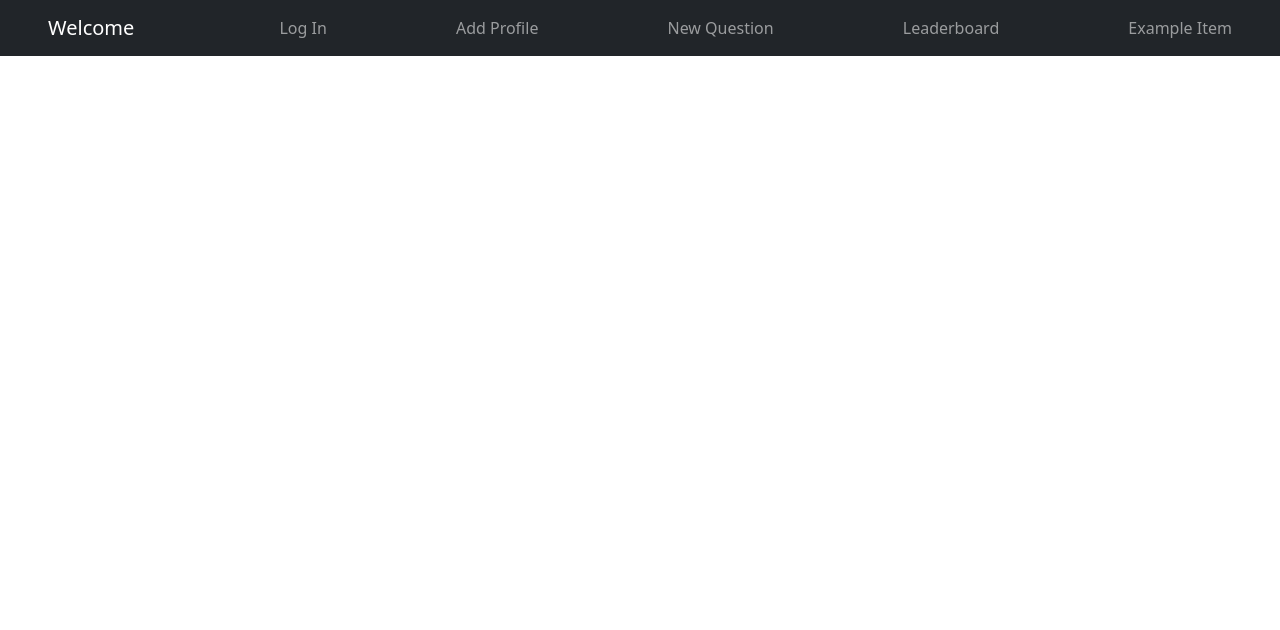
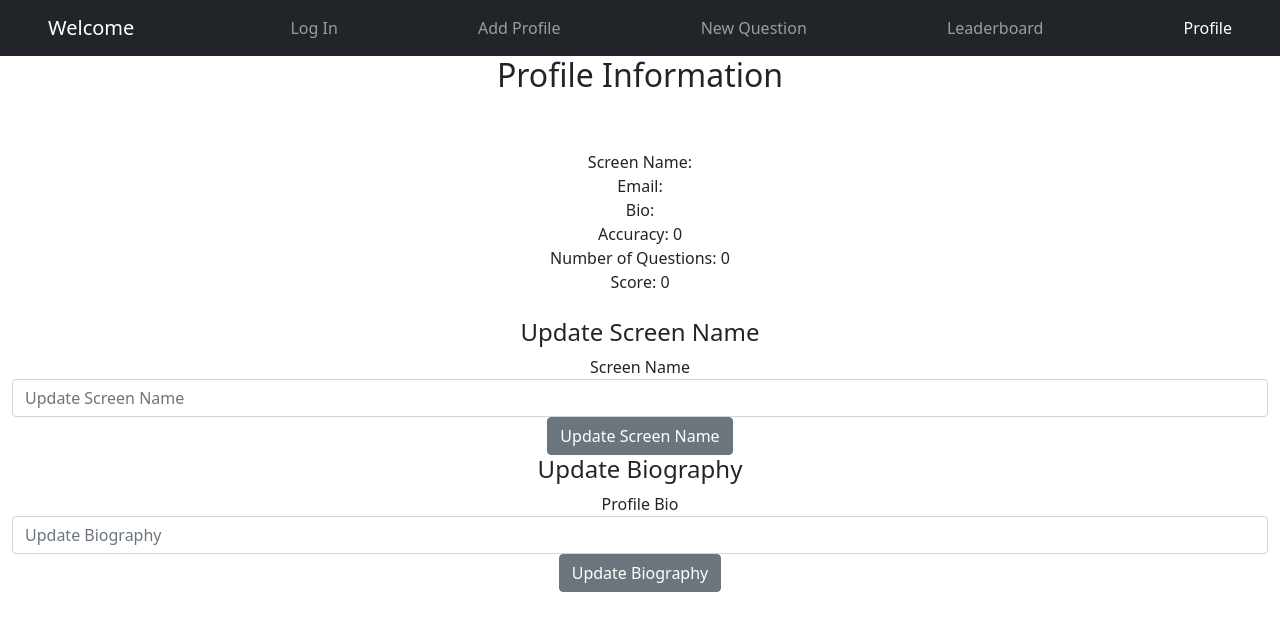
Before and after one commit to CGreenup/Project2-Trivia-Bird-Frontend, a React (Create React App) app: page /profile in a window 1280 px wide. Shown: the top 630 px of the page. Built offline with nearby package versions, Linux system fonts and the light colour scheme; no server answers.

Commit message:
added userprofile page

```diff
--- a/src/components/NavBar.tsx
+++ b/src/components/NavBar.tsx
@@ -23,7 +23,7 @@ const NavBar:React.FC<unknown> = (props) => {
                 </span>
 
                 <span className="navbar-nav">
-                    <NavLink className = 'nav-link' to = '/example'> Example Item </NavLink>
+                    <NavLink className = 'nav-link' to = '/profile'> Profile </NavLink>
                 </span>
         </nav>
     );
--- a/src/components/ProfileInfo.tsx
+++ b/src/components/ProfileInfo.tsx
@@ -2,32 +2,73 @@ import React from 'react';
 import { useState, useEffect } from "react";
 import { UserProfile } from "../models/UserProfile";
 import { ApiUpdateScreenName } from "../remote/SpringApi";
+import { ApiUpdateProfileBio } from "../remote/SpringApi";
+import { ApiGetProfile } from "../remote/SpringApi";
 
+type Props = {
+  userProfile: UserProfile
+}
 
-const ProfileInfo = () => {
-    //const [userProfileSet, setUserProfiles] = useState<UserProfile[]>([]);
-    const [profile, setProfile] = useState<UserProfile>();
+const ProfileInfo:React.FC<Props> = (props) => {
+    const [profile, setProfile] = useState<UserProfile>(new UserProfile("", "", "", "", "", 0 , 0, 0));
     const [profileBio, setProfileBio] = useState<string>('');
     const [profileScreenName, setScreenName] = useState<string>('');
 
 
+    useEffect(()=>{
+      getUserProfile();
+  })
 
-    useEffect(()=>{
-      getUserProfile()
-    }, [])
+    const updateScreenName = async () => {
+
+      let tempProfile = await ApiGetProfile(props.userProfile.username.toString());
+
+      tempProfile.screenName = profileScreenName;
+
+      ApiUpdateScreenName(tempProfile);
+
+      setProfile(tempProfile);
+    }
+
+    const updateProfileBio = async () => {
+
+      let tempProfile = await ApiGetProfile(props.userProfile.username.toString());
+
+      tempProfile.bio = profileBio;
+
+      ApiUpdateProfileBio(tempProfile);
+
+      setProfile(tempProfile);
+    }
 
     const getUserProfile = async () => {
-      let allProfiles:UserProfile[] = await ApiGetProfiles();
-      setUserProfiles(UserProfile);
-    }
+      let tempProfile = await ApiGetProfile(props.userProfile.username.toString());
+      setProfile(tempProfile);
+   }
 
 
 
     return (
         <div className='container-fluid'>
           <h2>Profile Information</h2>
+          <br></br>
+          <br></br>
+          <form>
+            <label className="label col-sm-3">Screen Name: {profile.screenName}</label>
+            <br></br>
+            <label className="label col-sm-3">Email: {profile.email}</label>
+            <br></br>
+            <label className="label col-sm-3">Bio: {profile.bio}</label>
+            <br></br>
+            <label className="label col-sm-3">Accuracy: {profile.accuracy}</label>
+            <br></br>
+            <label className="label col-sm-3">Number of Questions: {profile.number_of_questions}</label>
+            <br></br>
+            <label className="label col-sm-3">Score: {profile.score}</label>
+            <br></br>
 
-          <br></br>
+          </form>
+
           <br></br>
 
           <form>
--- a/src/remote/SpringApi.ts
+++ b/src/remote/SpringApi.ts
@@ -36,3 +36,30 @@ export const ApiPutProfiles = async(checkProfile:UserProfile):Promise<boolean> =
 
     return false;
 }
+
+export const ApiUpdateScreenName = async(checkProfile:UserProfile):Promise<boolean> => {
+    const response = await SpringClient.put<UserProfile>('/profile/', checkProfile);
+
+    if (response.status === 200) {
+        return true;
+    }
+
+    return false;
+}
+
+export const ApiUpdateProfileBio = async(checkProfile:UserProfile):Promise<boolean> => {
+    const response = await SpringClient.put<UserProfile>('/profile/', checkProfile);
+
+    if (response.status === 200) {
+        return true;
+    }
+
+    return false;
+}
+
+export const ApiGetProfile = async(username:string):Promise<UserProfile> => {
+    const response = await SpringClient.get<UserProfile>('/profile/'+ username);
+
+        return await response.data;
+
+}
--- a/src/router/AppRoutes.tsx
+++ b/src/router/AppRoutes.tsx
@@ -7,10 +7,11 @@ import GameUI from "../components/GameUI";
 import LeaderBoard from "../components/LeaderBoard";
 import LogIn from "../components/LogIn";
 import NewProfile from "../components/NewProfile";
+import ProfileInfo from "../components/ProfileInfo";
 import { UserProfile } from "../models/UserProfile";
 
 const AppRoutes:React.FC<unknown> = (props) =>{
-    const [profile, setProfile] = useState<UserProfile>();
+    const [profile, setProfile] = useState<UserProfile>(new UserProfile("", "", "", "", "", 0 , 0, 0));
 
     function login(input:UserProfile){
         setProfile(input);
@@ -39,6 +40,8 @@ const AppRoutes:React.FC<unknown> = (props) =>{
 
             <Route path = '/leaderboard' component={LeaderBoard}/>
 
+            <Route path = '/profile' render = {() => { return <ProfileInfo userProfile={profile} />}}/>
+
             <Route path = '/example' render = { () => {return <DifficultyButton
                     difficulty='Easy'
                     bootstrapColor="success"
```
